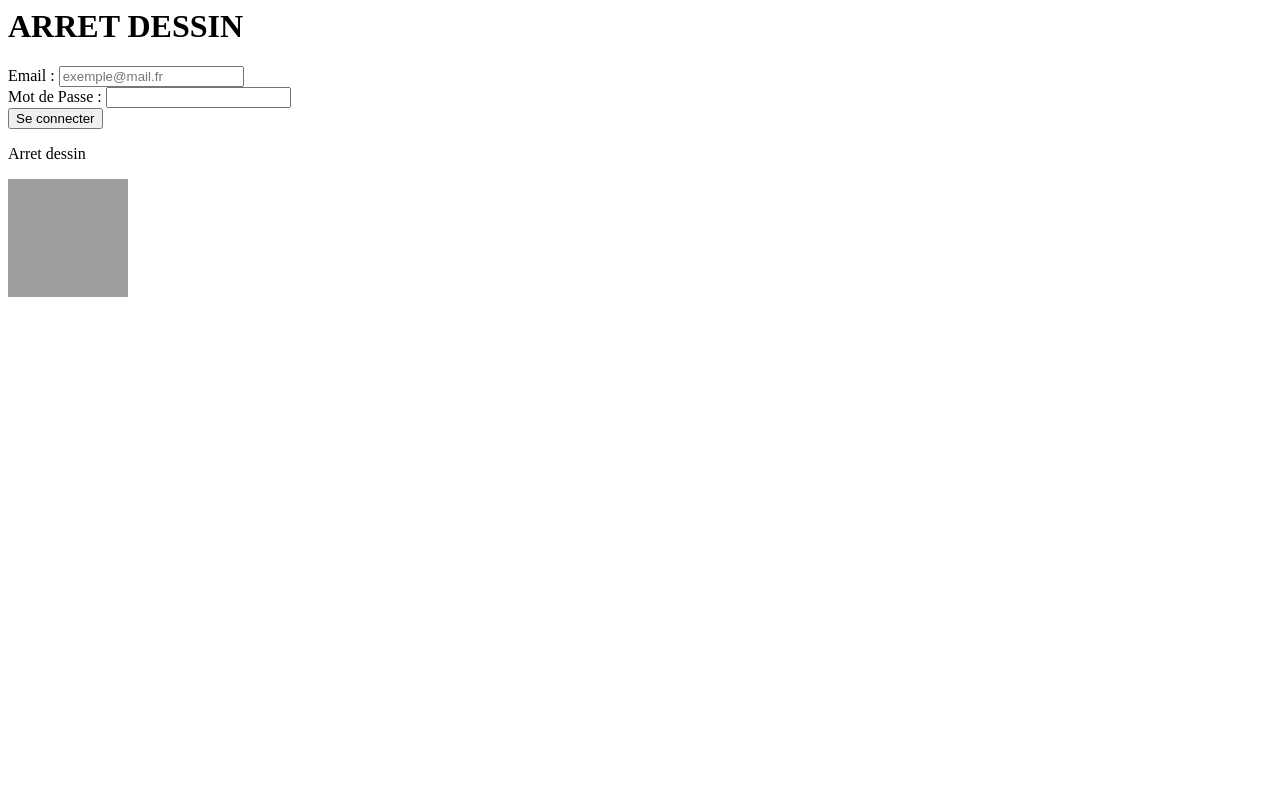
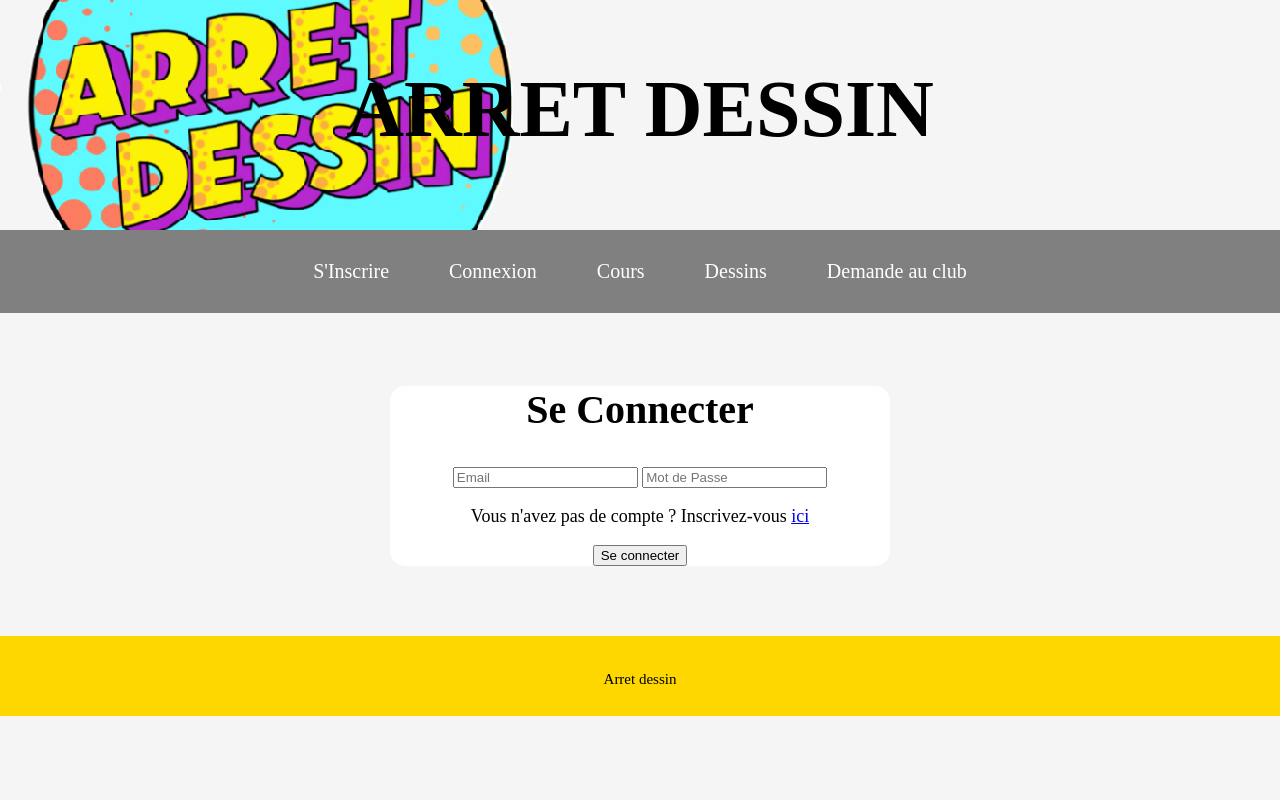
Before and after one commit to Tpalleau/site-arret-dessin, a PHP site: page /connexion.php in a window 1280 px wide. Run offline with PHP 8.4, Linux system fonts and the light colour scheme; grey boxes are pictures that could not be loaded.

Commit message:
ajout css + legères modification
legeres modifications : -ajout de classes a certaines balises pour le css
-changement d'un titre h4 en paragraphe, pour que je me repere dans le css
-suppression sous listes connexion et inscription
-ajout des images dans le fichiers php pcq j'en ai besoin
-ptetre d'autres petits trucs mais jmen souviens plus

```diff
--- a/php/connexion.php
+++ b/php/connexion.php
@@ -2,27 +2,41 @@
     <head>
         <title>Connexion</title>
         <meta charset="utf-8">
+        <link rel="stylesheet" href="styles.css">
     </head>
     <body>
     <header>
         <h1> ARRET DESSIN </h1>
     </header>
     <nav>
+        <div class="menu">
+            <ul>
+                <li> <a href="inscription.php">S'Inscrire</a> </li>
+                <li> <a href="connexion.php">Connexion</a> </li>
+                <li> <a href="cours.php">Cours</a> </li>
+                <li> <a href="dessins.php">Dessins</a> </li>
+                <li> <a href="demande.php">Demande au club</a> </li> <!-- demande materiel, cours ou autre -->
+            </ul>
+        </div>
+    </nav>
+    <div class="formulaire">
         <form>
+            <h2>Se Connecter</h2>
             <label>
-                Email : <input type="email" name="texte_email" id="texte_email" placeholder="exemple@mail.fr" required="required">
+                <input class="texte" type="email" name="texte_email" id="texte_email" placeholder="Email" required="required">
+            </label>
+            <label>
+                <input class="texte" type="password" name="mdp" id="mdp" placeholder="Mot de Passe" required="required">
             </label><br>
+            <p>Vous n'avez pas de compte ? Inscrivez-vous <a href="inscription.php">ici</a></p>
             <label>
-                Mot de Passe : <input type="password" name="mdp" id="mdp" required="required">
-            </label><br>
-            <label>
-                <input type="submit" value="Se connecter">
+                <input class="submit" type="submit" value="Se connecter">
             </label>
         </form>
-    </nav>
+    </div>
+
     <footer>
     <p>Arret dessin </p>
-        <img src="logo.png" width="120" height="118">
     </footer>
     </body>
 </html>
--- a/php/inscription_output.php
+++ b/php/inscription_output.php
@@ -35,7 +35,7 @@ if ($user_exist == NULL) {
             $_POST["niveau"]]
     );
     ?>
-    <h4>felicitation vous êtes enregistré</h4>
+    <p>felicitation vous êtes enregistré</p>
     <form action="index.php" method="post">
         <label>
             <input type="submit" value="retour à l'acceuil">
@@ -45,7 +45,7 @@ if ($user_exist == NULL) {
 <?php
 }else{
     ?>
-    <h4>le surnom ou adresse mail est déjà utilisé</h4>
+    <p>le surnom ou adresse mail est déjà utilisé</p>
     <form action="index.php" method="post">
         <label>
             <input type="submit" value="retour à l'acceuil">
--- /dev/null
+++ b/php/styles.css
@@ -0,0 +1,89 @@
+body{
+    font-family: Rockwell;
+    font-size: 15px;
+    margin: 0px;
+    padding: 0px;
+    background-color: #F5F5F5;
+}
+
+footer{
+    height:50px;
+    padding-top: 20px;
+    padding-bottom: 10px;
+    text-align: center;
+    background-color: gold;
+}
+header{
+    height: 100px;
+    padding-top: 10px;
+    padding-bottom: 120px;
+    background-image: url("logotest.png");
+    background-repeat: no-repeat;
+    background-position-y: center;
+}
+
+h1{
+    font-size: 80px;
+    font-weight: bold;
+    text-align: center;
+}
+
+h2{
+    font-size: 40px;
+    text-align: center;
+}
+
+nav{
+    background-color: gray;
+}
+
+nav ul{
+    margin: 0px;
+    padding: 0px;
+}
+nav li{
+    list-style-type: none;
+    float: left;
+}
+nav li:hover{
+    border-top: 8px solid rgb(181 41 207);
+    background-color: rgba(181, 41, 207, 0.20);
+}
+nav li:hover a{
+    padding: 22px 30px 30px 30px;
+}
+
+nav a{
+    display: inline-block;
+    text-decoration: none;
+    padding: 30px 30px;
+    color: #FFF;
+    font-size: 20px;
+}
+
+.menu{
+    display: table;
+    margin: 0 auto;
+}
+
+form{
+
+    text-align: center;
+    font-size: 18px;
+    align-items: center;
+    border-radius: 15px;
+    background-color: #FFFFFF;
+    max-width: 500px;
+    margin: 10px auto;
+}
+.formulaire{
+    padding-top: 40px;
+    padding-bottom: 60px;
+}
+label{
+    text-align: center;
+}
+
+.submit{
+
+}
```
Also changed, not shown: php/cours.php (+4 -7 lines), php/demande.php (+4 -7 lines), php/dessins.php (+4 -7 lines), php/index.php (+4 -7 lines), php/inscription.php (+14 -2 lines), php/logo.png (added), php/logotest.png (added).
